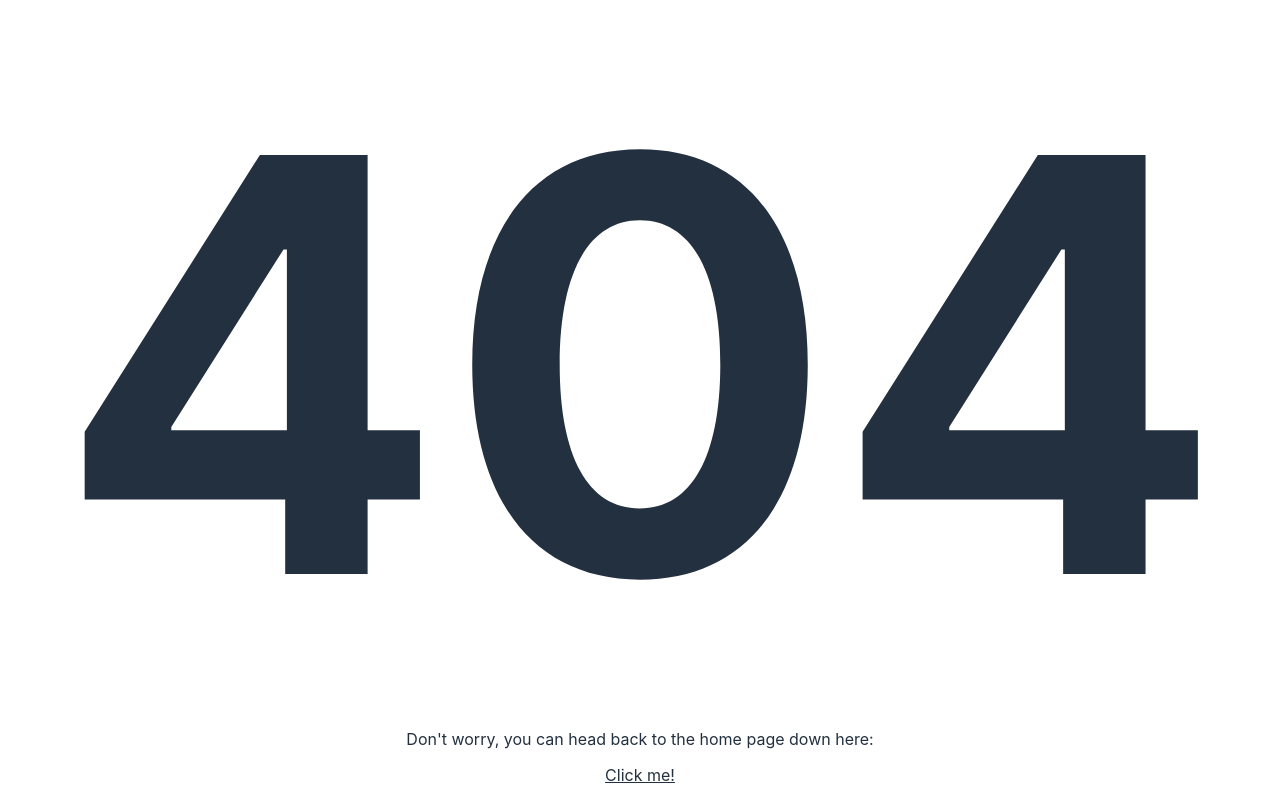
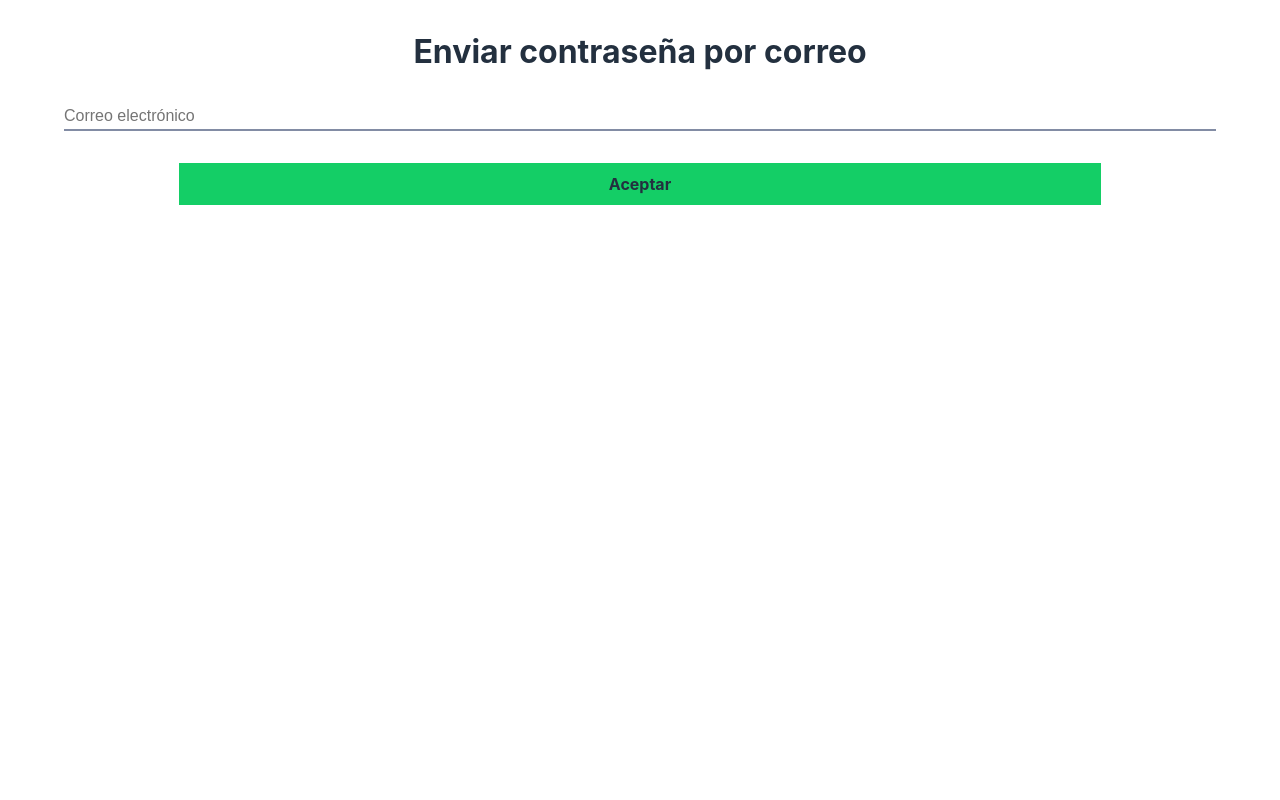
Before and after one commit to Huvok/AMSS, a React (Create React App) app in the folder webapp/: page /forgot in a window 1280 px wide. Before the commit this address had no page. Built offline with nearby package versions, Linux system fonts and the light colour scheme.

Commit message:
Add a "Recover password" component

```diff
--- a/webapp/src/App.jsx
+++ b/webapp/src/App.jsx
@@ -5,6 +5,7 @@ import { Switch, Route } from 'react-router-dom';
 import Start from './components/Start';
 import Login from './components/Login';
 import Register from './components/Register';
+import Forgot from './components/Forgot';
 import FourOFour from './components/404';
 
 const Container = styled.div`
@@ -30,6 +31,9 @@ const App = () => (
       <Route path="/register" render={() => (
         <Register />
       )}/>
+      <Route path="/forgot" render={() => (
+        <Forgot />
+      )}/>
       <Route render={() => (
         <FourOFour />
       )}/>
--- /dev/null
+++ b/webapp/src/components/Forgot/index.jsx
@@ -0,0 +1,55 @@
+import React from 'react';
+import styled from 'styled-components';
+import { Link as _Link } from 'react-router-dom';
+
+const Container = styled.div`
+  flex: 1;
+  display: flex;
+  flex-direction: column;
+  align-items: center;
+  height: 100%;
+  width: 100%;
+`
+
+const Header = styled.h1`
+  font-size: 2em;
+  margin: 2rem auto;
+`
+
+const Form = styled.form`
+  display: flex;
+  flex-direction: column;
+  width: 90%;
+`
+
+const Input = styled.input`
+  padding: 4px 0;
+  border: 0;
+  border-bottom: 2px solid ${props => props.theme.lightgray};
+  margin-bottom: 2em;
+  background: transparent;
+  font-size: inherit;
+`
+
+const LoginButton = styled(_Link)`
+  align-self: center;
+  width: 80%;
+  padding: 0.7em 1em;
+  color: inherit;
+  background: ${props => props.theme.green};
+  font-weight: bold;
+  text-align: center;
+  text-decoration: none;
+`
+
+const Forgot = () => (
+  <Container>
+    <Header>Enviar contraseña por correo</Header>
+    <Form>
+      <Input type="text" name="email" placeholder="Correo electrónico" />
+      <LoginButton to="/">Aceptar</LoginButton>
+    </Form>
+  </Container>
+);
+
+export default Forgot;
```
